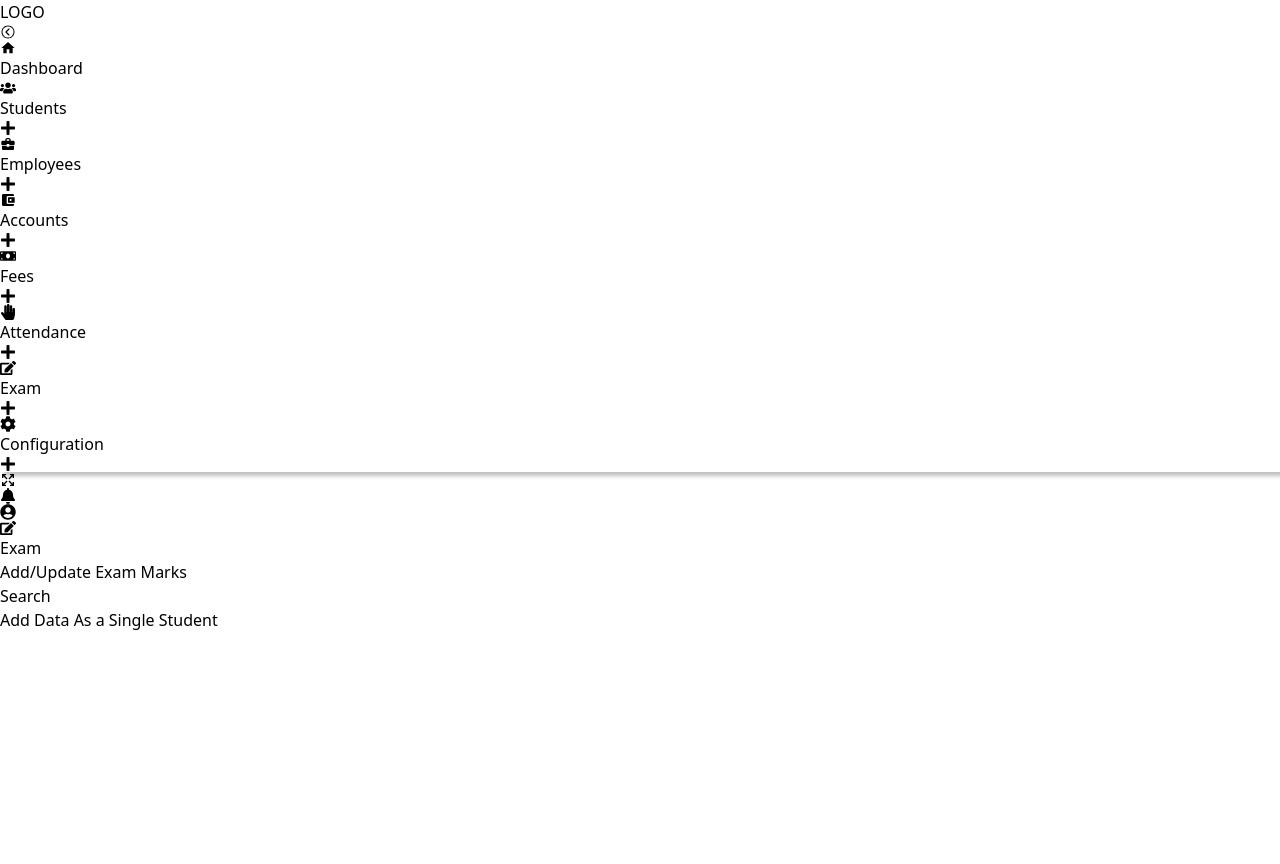
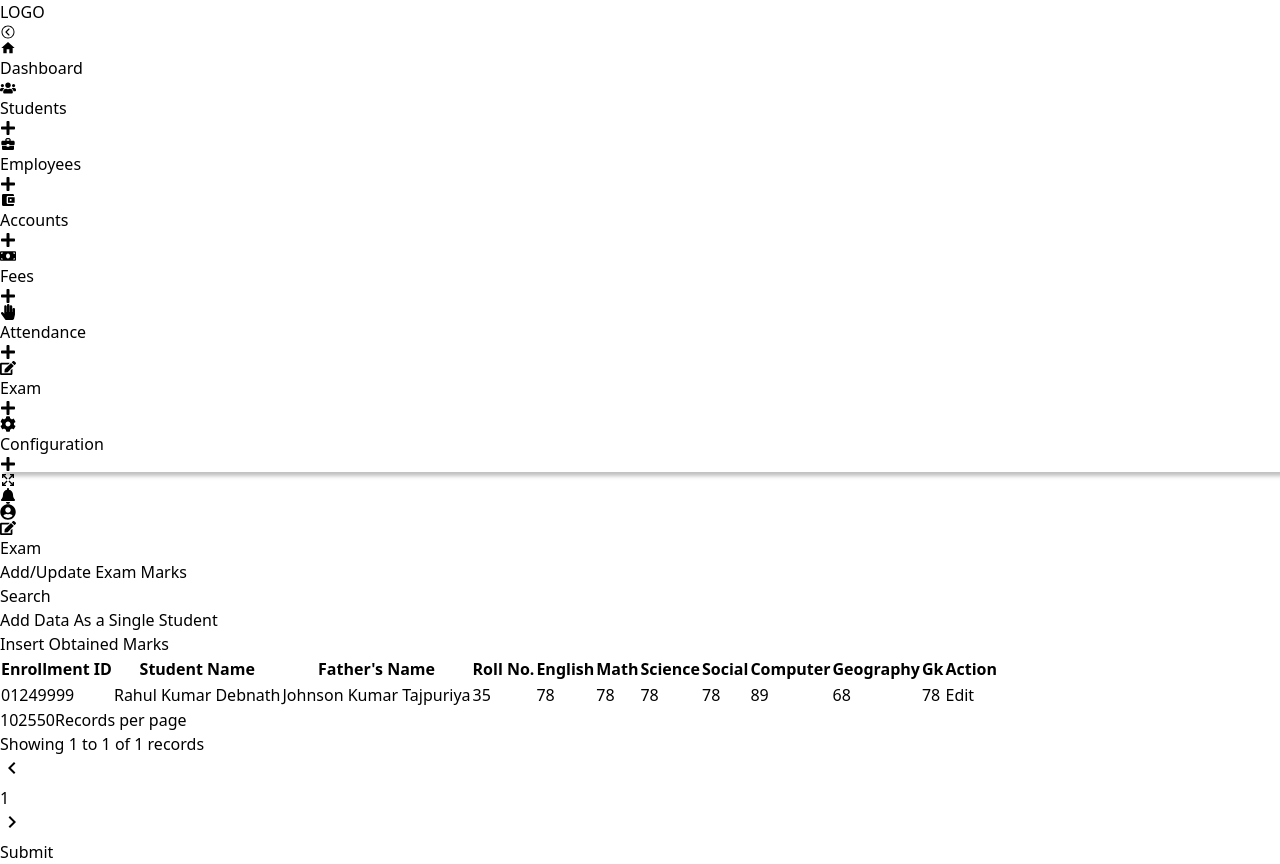
Before and after one commit to Arun-Taj/School_Management_System, a React (Vite) app: page /exam/search/addSingleStdData in a window 1280 px wide. Before the commit the page ends 800 px from the top, so only its background shows below. Built offline with nearby package versions, Linux system fonts and the light colour scheme.

Commit message:
Exam page is deisgned

```diff
--- a/src/Components/Pages/ExamPage/OnclickPages/AddSingleStdData.jsx
+++ b/src/Components/Pages/ExamPage/OnclickPages/AddSingleStdData.jsx
@@ -1,7 +1,71 @@
-import React from 'react'
+import React,{useState} from 'react'
 import { FaEdit } from 'react-icons/fa'
+import { IoIosArrowDropright, IoIosArrowDropleft } from "react-icons/io";
+import { FaEye } from "react-icons/fa6";
+import { MdChevronRight } from "react-icons/md";
+import { MdChevronLeft } from "react-icons/md";
+
 
 const AddSingleStdData = () => {
+
+
+
+  const [currentPage, setCurrentPage] = useState(1);
+  const [recordsPerPage, setRecordsPerPage] = useState(10);
+  //const [editingIndexPage, setEditingIndexPage] = useState(null);
+
+  const data = Array({
+    icon: <FaEye />,
+    enrollmentId: "01249999",
+    studentName: "Rahul Kumar Debnath",
+    fatherName: "Johnson Kumar Tajpuriya",
+    rollNo: "35",
+    marks: {
+      English: 78,
+      Math: 78,
+      Science: 78,
+      Social: 78,
+      Computer: 89,
+      Geography: 68,
+      Gk: 78,
+    },
+  });
+
+  const totalPages = Math.ceil(data.length / recordsPerPage);
+
+  const indexOfLastRecord = currentPage * recordsPerPage;
+  const indexOfFirstRecord = indexOfLastRecord - recordsPerPage;
+  const currentRecordsPages = data.slice(indexOfFirstRecord, indexOfLastRecord);
+
+  const paginate = (pageNumber) => setCurrentPage(pageNumber);
+  const changeRecordsPerPage = (e) => {
+    setRecordsPerPage(Number(e.target.value));
+    setCurrentPage(1);
+  };
+  const [currentRecords, setCurrentRecords] = useState(data);
+  const [editingIndex, setEditingIndex] = useState(null);
+  const [editingMarks, setEditingMarks] = useState({});
+
+  const handleEditClick = (index) => {
+    setEditingIndex(index);
+    setEditingMarks({ ...currentRecords[index].marks });
+  };
+
+  const handleInputChange = (subject, value) => {
+    setEditingMarks({
+      ...editingMarks,
+      [subject]: value,
+    });
+  };
+
+  const handleSaveClick = (index) => {
+    const updatedRecords = [...currentRecords];
+    updatedRecords[index].marks = { ...editingMarks };
+    setCurrentRecords(updatedRecords);
+    setEditingIndex(null);
+  };
+
+
   return (
     <div className='p-8 bg-pink-100 min-h-screen'>
         <div className="flex gap-4  bg-white  rounded-3xl p-2 ">
@@ -28,6 +92,145 @@ const AddSingleStdData = () => {
           <span className="text-gray-700 font-medium">Add Data As a Single Student</span>
         </div>
       </div>
+
+
+
+      <p className="flex items-center justify-center font-bold pt-10 text-2xl pb-6">
+        Insert Obtained Marks
+      </p>
+      <div className=" max-w-5xl bg-white py-4 rounded-lg shadow-lg">
+        <div className="">
+          <div className="overflow-x-auto">
+            <table className=" text-center border-collapse">
+              <thead>
+                <tr className="bg-white">
+                  {[
+                    "Enrollment ID",
+                    "Student Name",
+                    "Father's Name",
+                    "Roll No.",
+                    "English",
+                    "Math",
+                    "Science",
+                    "Social",
+                    "Computer",
+                    "Geography",
+                    "Gk",
+                    "Action",
+                  ].map((header, index) => (
+                    <th
+                      key={header}
+                      className="p-2 whitespace-nowrap min-w-[150px]"
+
+                    >
+                      {header}
+                    </th>
+                  ))}
+                </tr>
+              </thead>
+              <tbody>
+                {currentRecords.map((record, index) => (
+                  <tr
+                    key={index}
+                    className={index % 2 ? "bg-[#BCA8EA]" : "bg-[#E3D6FF]"}
+                  >
+                    <td className="p-2 min-w-[150px]">{record.enrollmentId}</td>
+                    <td className="p-2 min-w-[250px]">{record.studentName}</td>
+                    <td className="p-2 min-w-[250px]">{record.fatherName}</td>
+                    <td className="p-2 min-w-[30px]">{record.rollNo}</td>
+                    {Object.keys(record.marks).map((subject, i) => (
+                      <td
+                        key={i}
+                        className={`p-2 ${
+                          editingIndex === index
+                            ? "min-w-[50px]"
+                            : "min-w-[50px]"
+                        }`}
+                        style={i > 2 ? { whiteSpace: "nowrap" } : {}}
+                      >
+                        {editingIndex === index ? (
+                          <input
+                            type="number"
+                            value={editingMarks[subject]}
+                            onChange={(e) => handleInputChange(subject, e.target.value)}
+                            className="w-14 rounded-full pl-1"
+                          />
+                        ) : (
+                          record.marks[subject]
+                        )}
+                      </td>
+                    ))}
+                    <td className="p-2 min-w-[200px]">
+                      {editingIndex === index ? (
+                        <button
+                          onClick={() => handleSaveClick(index)}
+                          className="bg-green-500 text-white px-4 py-2 rounded"
+                        >
+                          Save
+                        </button>
+                      ) : (
+                        <button
+                          onClick={() => handleEditClick(index)}
+                          className="bg-blue-500 text-white px-4 py-2 rounded"
+                        >
+                          Edit
+                        </button>
+                      )}
+                    </td>
+                  </tr>
+                ))}
+              </tbody>
+            </table>
+          </div>
+        </div>
+
+        <div className="flex justify-between items-center mt-4">
+          <div className="flex items-center space-x-2 pl-2">
+            {[10, 25, 50].map((size) => (
+              <button
+                key={size}
+                onClick={() => setRecordsPerPage(size)}
+                className="p-2 px-3 rounded-full border border-gray-300"
+              >
+                {size}
+              </button>
+            ))}
+            <span className="text-sm">Records per page</span>
+          </div>
+
+          <div className="flex items-center space-x-2">
+            <span className="text-sm">
+              Showing {indexOfFirstRecord + 1} to{" "}
+              {Math.min(indexOfLastRecord, data.length)} of {data.length}{" "}
+              records
+            </span>
+            <div className="flex space-x-1 items-center pr-2">
+              <button
+                onClick={() => paginate(currentPage - 1)}
+                disabled={currentPage === 1}
+                className="p-1 rounded-full border border-gray-300"
+              >
+                < MdChevronLeft size={24} />
+              </button>
+              <p className="border border-gray-400 px-3 py-1 rounded-full">
+                {currentPage}
+              </p>
+              <button
+                onClick={() => paginate(currentPage + 1)}
+                disabled={currentPage === totalPages}
+                className="p-1 rounded-full border border-gray-300"
+              >
+                <MdChevronRight size={24} />
+              </button>
+            </div>
+          </div>
+        </div>
+      </div>
+      <div className="flex justify-center pt-10">
+        <button type="submit" className="bg-pink-500 p-2 px-6 rounded-full">
+          Submit
+        </button>
+      </div>
     </div>
   )
 }
--- a/src/Components/Pages/ExamPage/OnclickPages/AddWholeClsData.jsx
+++ b/src/Components/Pages/ExamPage/OnclickPages/AddWholeClsData.jsx
@@ -2,17 +2,20 @@ import React, { useState } from "react";
 import { FaEdit } from "react-icons/fa";
 import { IoIosArrowDropright, IoIosArrowDropleft } from "react-icons/io";
 import { FaEye } from "react-icons/fa6";
+import { MdChevronRight } from "react-icons/md";
+import { MdChevronLeft } from "react-icons/md";
+
 
 const AddWholeClsData = () => {
   const [currentPage, setCurrentPage] = useState(1);
   const [recordsPerPage, setRecordsPerPage] = useState(10);
-    const [editingIndex, setEditingIndex] = useState(null);
+  //const [editingIndexPage, setEditingIndexPage] = useState(null);
 
   const data = Array(15).fill({
     icon: <FaEye />,
     enrollmentId: "01249999",
-    studentName: "Rahul Kumar Debnath ",
-    fatherName:"Johnson Kumar Tajpuriya",
+    studentName: "Rahul Kumar Debnath",
+    fatherName: "Johnson Kumar Tajpuriya",
     rollNo: "35",
     marks: {
       English: 78,
@@ -29,21 +32,36 @@ const AddWholeClsData = () => {
 
   const indexOfLastRecord = currentPage * recordsPerPage;
   const indexOfFirstRecord = indexOfLastRecord - recordsPerPage;
-  const currentRecords = data.slice(indexOfFirstRecord, indexOfLastRecord);
+  const currentRecordsPages = data.slice(indexOfFirstRecord, indexOfLastRecord);
 
   const paginate = (pageNumber) => setCurrentPage(pageNumber);
   const changeRecordsPerPage = (e) => {
     setRecordsPerPage(Number(e.target.value));
     setCurrentPage(1);
   };
+  const [currentRecords, setCurrentRecords] = useState(data);
+  const [editingIndex, setEditingIndex] = useState(null);
+  const [editingMarks, setEditingMarks] = useState({});
+
   const handleEditClick = (index) => {
     setEditingIndex(index);
+    setEditingMarks({ ...currentRecords[index].marks });
+  };
+
+  const handleInputChange = (subject, value) => {
+    setEditingMarks({
+      ...editingMarks,
+      [subject]: value,
+    });
   };
 
   const handleSaveClick = (index) => {
-    // Save the edited marks
+    const updatedRecords = [...currentRecords];
+    updatedRecords[index].marks = { ...editingMarks };
+    setCurrentRecords(updatedRecords);
     setEditingIndex(null);
   };
+
 
   return (
     <div className="p-8 bg-pink-100 min-h-screen">
@@ -58,7 +76,9 @@ const AddWholeClsData = () => {
 
         {/* "Add New" text */}
         <div>
-          <span className="text-gray-700 font-medium">Add/Update Exam Marks</span>
+          <span className="text-gray-700 font-medium">
+            Add/Update Exam Marks
+          </span>
         </div>
         <div className="border-l border-gray-700 h-6"></div>
         <div>
@@ -66,7 +86,9 @@ const AddWholeClsData = () => {
         </div>
         <div className="border-l border-gray-700 h-6"></div>
         <div>
-          <span className="text-gray-700 font-medium">Add Data As a Whole class</span>
+          <span className="text-gray-700 font-medium">
+            Add Data As a Whole class
+          </span>
         </div>
       </div>
 
@@ -74,9 +96,10 @@ const AddWholeClsData = () => {
         Insert Obtained Marks (Class 08)
       </p>
 
-      <div className="w-full max-w-7xl bg-white py-4 rounded-lg shadow-lg">
+      <div className=" max-w-5xl bg-white py-4 rounded-lg shadow-lg">
+        <div className="">
           <div className="overflow-x-auto">
-          <table className="min-w-full text-center border-collapse overflow-x-scroll">
+            <table className=" text-center border-collapse">
               <thead>
                 <tr className="bg-white">
                   {[
@@ -92,8 +115,12 @@ const AddWholeClsData = () => {
                     "Geography",
                     "Gk",
                     "Action",
-                ].map((header) => (
-                  <th key={header} className="p-2 whitespace-nowrap">
+                  ].map((header, index) => (
+                    <th
+                      key={header}
+                      className="p-2 whitespace-nowrap min-w-[150px]"
+
+                    >
                       {header}
                     </th>
                   ))}
@@ -101,17 +128,29 @@ const AddWholeClsData = () => {
               </thead>
               <tbody>
                 {currentRecords.map((record, index) => (
-                <tr key={index} className={index % 2 ? "bg-[#BCA8EA]" : "bg-[#E3D6FF]"}>
-                  <td className="p-2">{record.enrollmentId}</td>
-                  <td className="p-2">{record.studentName}</td>
-                  <td className="p-2 ">{record.fatherName}</td>
-                  <td className="p-2">{record.rollNo}</td>
+                  <tr
+                    key={index}
+                    className={index % 2 ? "bg-[#BCA8EA]" : "bg-[#E3D6FF]"}
+                  >
+                    <td className="p-2 min-w-[150px]">{record.enrollmentId}</td>
+                    <td className="p-2 min-w-[250px]">{record.studentName}</td>
+                    <td className="p-2 min-w-[250px]">{record.fatherName}</td>
+                    <td className="p-2 min-w-[30px]">{record.rollNo}</td>
                     {Object.keys(record.marks).map((subject, i) => (
-                    <td key={i} className={`p-2 ${editingIndex === index ? "min-w-[100px]" : ""}`}>
+                      <td
+                        key={i}
+                        className={`p-2 ${
+                          editingIndex === index
+                            ? "min-w-[50px]"
+                            : "min-w-[50px]"
+                        }`}
+                        style={i > 2 ? { whiteSpace: "nowrap" } : {}}
+                      >
                         {editingIndex === index ? (
                           <input
                             type="number"
-                          defaultValue={record.marks[subject]}
+                            value={editingMarks[subject]}
+                            onChange={(e) => handleInputChange(subject, e.target.value)}
                             className="w-14 rounded-full pl-1"
                           />
                         ) : (
@@ -119,7 +158,7 @@ const AddWholeClsData = () => {
                         )}
                       </td>
                     ))}
-                  <td className="p-2">
+                    <td className="p-2 min-w-[200px]">
                       {editingIndex === index ? (
                         <button
                           onClick={() => handleSaveClick(index)}
@@ -141,18 +180,15 @@ const AddWholeClsData = () => {
               </tbody>
             </table>
           </div>
+        </div>
 
-        <div className="flex justify-between items-center mt-4">
+        <div className="flex justify-between items-center mt-4 pl-2">
           <div className="flex items-center space-x-2">
             {[10, 25, 50].map((size) => (
               <button
               key={size}
               onClick={() => setRecordsPerPage(size)}
-                className={`p-2 px-3 rounded-full ${
-                  recordsPerPage === size
-                    ? "bg-purple-700 text-white"
-                    : "bg-white text-purple-700 border border-purple-700"
-                }`}
+              className="p-2 px-3 rounded-full border border-gray-300"
             >
               {size}
             </button>
@@ -160,21 +196,13 @@ const AddWholeClsData = () => {
             <span className="text-sm">Records per page</span>
           </div>
 
-          <div className="flex items-center space-x-2">
-            <span className="text-sm">
-              Showing {indexOfFirstRecord + 1} to{" "}
-              {Math.min(indexOfLastRecord, data.length)} of {data.length}{" "}
-              records
-            </span>
-            <div className="flex space-x-1 items-center">
+          <div className="flex space-x-1 items-center pr-2">
               <button
                 onClick={() => paginate(currentPage - 1)}
                 disabled={currentPage === 1}
-                className={`p-1 rounded-full ${
-                  currentPage === 1 ? "text-gray-400" : "text-purple-700"
-                }`}
+                className="p-1 rounded-full border border-gray-300"
               >
-                <IoIosArrowDropleft size={40} />
+                < MdChevronLeft size={24} />
               </button>
               <p className="border border-gray-400 px-3 py-1 rounded-full">
                 {currentPage}
@@ -182,20 +210,17 @@ const AddWholeClsData = () => {
               <button
                 onClick={() => paginate(currentPage + 1)}
                 disabled={currentPage === totalPages}
-                className={`p-1 rounded-full ${
-                  currentPage === totalPages
-                    ? "text-gray-400"
-                    : "text-purple-700"
-                }`}
+                className="p-1 rounded-full border border-gray-300"
               >
-                <IoIosArrowDropright size={40} />
+                <MdChevronRight size={24} />
               </button>
             </div>
         </div>
       </div>
-      </div>
       <div className="flex justify-center pt-10">
-        <button type='submit' className="bg-pink-500 p-2 px-6 rounded-full">Submit</button>
+        <button type="submit" className="bg-pink-500 p-2 px-6 rounded-full">
+          Submit
+        </button>
       </div>
     </div>
   );
--- a/src/Components/Pages/ExamPage/OnclickPages/ClsResSearch.jsx
+++ b/src/Components/Pages/ExamPage/OnclickPages/ClsResSearch.jsx
@@ -1,16 +1,15 @@
-import React,{useState} from 'react'
+import React, { useState } from "react";
 import { FaEdit } from "react-icons/fa";
 import { IoPrintOutline } from "react-icons/io5";
-import { IoIosArrowDropright, IoIosArrowDropleft } from 'react-icons/io';
+import { IoIosArrowDropright, IoIosArrowDropleft } from "react-icons/io";
 import { FaEye } from "react-icons/fa6";
-
 
 const ClsResSearch = () => {
   const [currentPage, setCurrentPage] = useState(1);
   const [recordsPerPage, setRecordsPerPage] = useState(10);
 
   const data = Array(15).fill({
-    icon:<FaEye/>,
+    icon: <FaEye />,
     enrollmentId: "01249999",
     studentName: "Rahul Kumar Debnath",
     rollNo: "35",
@@ -29,7 +28,7 @@ const ClsResSearch = () => {
     setCurrentPage(1);
   };
   return (
-    <div className='p-8 bg-pink-100 min-h-screen'>
+    <div className="p-8 bg-pink-100 min-h-screen">
       <div className="flex gap-4  bg-white  rounded-3xl p-2 ">
         <div className="flex items-center space-x-2">
           <FaEdit className="text-gray-700 " />
@@ -54,31 +53,45 @@ const ClsResSearch = () => {
       </div>
 
       <div>
-        <p className='font-bold text-2xl text-center pt-10 pb-6'>Result of Class 8</p>
+        <p className="font-bold text-2xl text-center pt-10 pb-6">
+          Result of Class 8
+        </p>
       </div>
 
       <div className="w-full max-w-7xl bg-white py-4 rounded-lg shadow-lg">
         <table className="min-w-full text-center border-collapse">
           <thead>
             <tr className="bg-white">
-              {["", "Enrollment ID", "Student Name", "Roll No.", "English", "Math", "Science", "Social"].map(
-                (header) => (
+              {[
+                "",
+                "Enrollment ID",
+                "Student Name",
+                "Roll No.",
+                "English",
+                "Math",
+                "Science",
+                "Social",
+              ].map((header) => (
                 <th key={header} className="p-2">
                   {header}
                 </th>
-                )
-              )}
+              ))}
             </tr>
           </thead>
           <tbody>
             {currentRecords.map((record, index) => (
-              <tr key={index} className={index % 2 ? "bg-[#BCA8EA]" : "bg-[#E3D6FF]"}>
-                <td className='p-2'>{record.icon}</td>
+              <tr
+                key={index}
+                className={index % 2 ? "bg-[#BCA8EA]" : "bg-[#E3D6FF]"}
+              >
+                <td className="p-2">{record.icon}</td>
                 <td className="p-2">{record.enrollmentId}</td>
                 <td className="p-2">{record.studentName}</td>
                 <td className="p-2">{record.rollNo}</td>
                 {Object.values(record.marks).map((mark, i) => (
-                  <td key={i} className="p-2">{mark}</td>
+                  <td key={i} className="p-2">
+                    {mark}
+                  </td>
                 ))}
               </tr>
             ))}
@@ -105,7 +118,9 @@ const ClsResSearch = () => {
 
           <div className="flex items-center space-x-2">
             <span className="text-sm">
-              Showing {indexOfFirstRecord + 1} to {Math.min(indexOfLastRecord, data.length)} of {data.length} records
+              Showing {indexOfFirstRecord + 1} to{" "}
+              {Math.min(indexOfLastRecord, data.length)} of {data.length}{" "}
+              records
             </span>
             <div className="flex space-x-1 items-center">
               <button
@@ -117,12 +132,16 @@ const ClsResSearch = () => {
               >
                 <IoIosArrowDropleft size={40} />
               </button>
-              <p className='border border-gray-400 px-3 py-1 rounded-full'>{currentPage}</p>
+              <p className="border border-gray-400 px-3 py-1 rounded-full">
+                {currentPage}
+              </p>
               <button
                 onClick={() => paginate(currentPage + 1)}
                 disabled={currentPage === totalPages}
                 className={`p-1 rounded-full ${
-                  currentPage === totalPages ? "text-gray-400" : "text-purple-700"
+                  currentPage === totalPages
+                    ? "text-gray-400"
+                    : "text-purple-700"
                 }`}
               >
                 <IoIosArrowDropright size={40} />
@@ -131,9 +150,8 @@ const ClsResSearch = () => {
           </div>
         </div>
       </div>
+    </div>
+  );
+};
 
-    </div>
-  )
-}
-
-export default ClsResSearch
+export default ClsResSearch;
```
Lines whose indentation alone changed are shown as unchanged.
